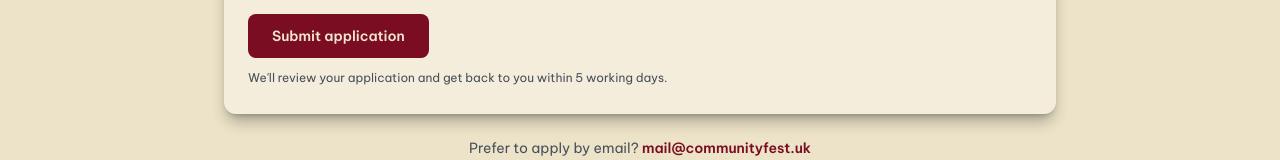
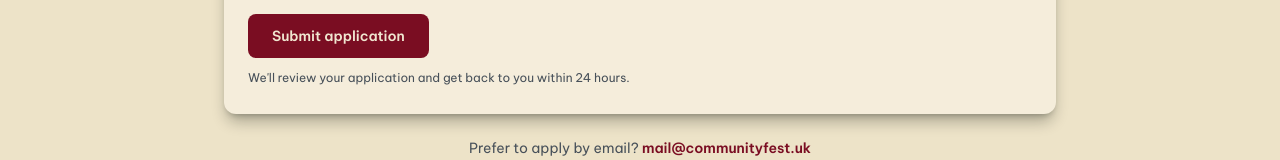
Before and after one commit to Mubeen16/London_community_fest, a Next.js app: page /vendors in a window 1280 px wide. Shown: the part 1226-1386 px from the top of the page. Built offline with nearby package versions, Linux system fonts and the light colour scheme.

Commit message:
Update vendor form response time copy to 24 hours
Co-authored-by: Cursor <cursoragent@cursor.com>

```diff
--- a/components/forms/vendor-form.tsx
+++ b/components/forms/vendor-form.tsx
@@ -89,7 +89,7 @@ export function VendorForm({ compact = false }: VendorFormProps) {
     <FormSuccessFlash
       overlay
       title={`Thank you, ${submittedBusiness}`}
-      message="Your application was sent successfully. We'll review it and be in touch within 5 working days."
+      message="Your application was sent successfully. We'll review it and be in touch within 24 hours."
     />
   ) : null;
 
@@ -106,7 +106,7 @@ export function VendorForm({ compact = false }: VendorFormProps) {
           )}
           noValidate
         >
-        <FormFieldGroup compact title="Contact" description="We reply within 5 working days.">
+        <FormFieldGroup compact title="Contact" description="We reply within 24 hours.">
           <div className="grid gap-3 sm:grid-cols-2">
             <FormField id="vendor-business-name" label="Business name" compact>
               <input
@@ -319,7 +319,7 @@ export function VendorForm({ compact = false }: VendorFormProps) {
           {status === "loading" ? "Submitting…" : "Submit application"}
         </Button>
         <p className="mt-3 font-sans text-xs text-ink-muted">
-          We&apos;ll review your application and get back to you within 5 working days.
+          We&apos;ll review your application and get back to you within 24 hours.
         </p>
       </div>
     </form>
```
